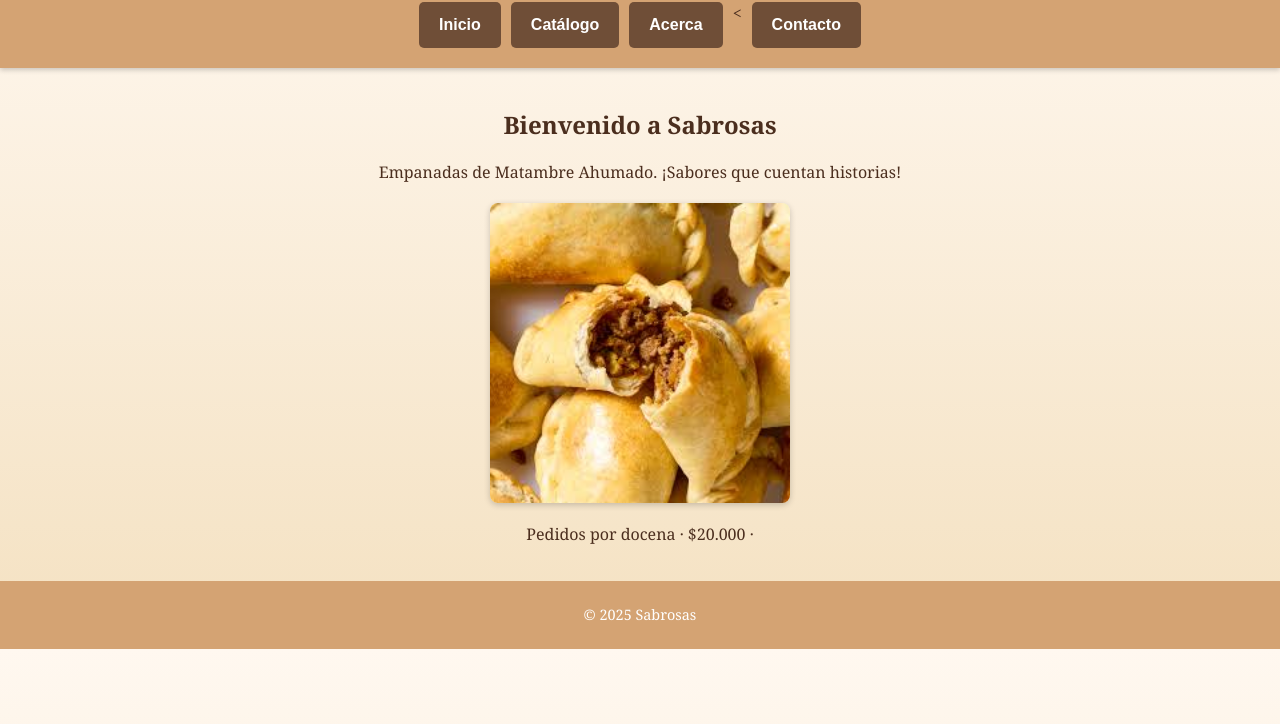
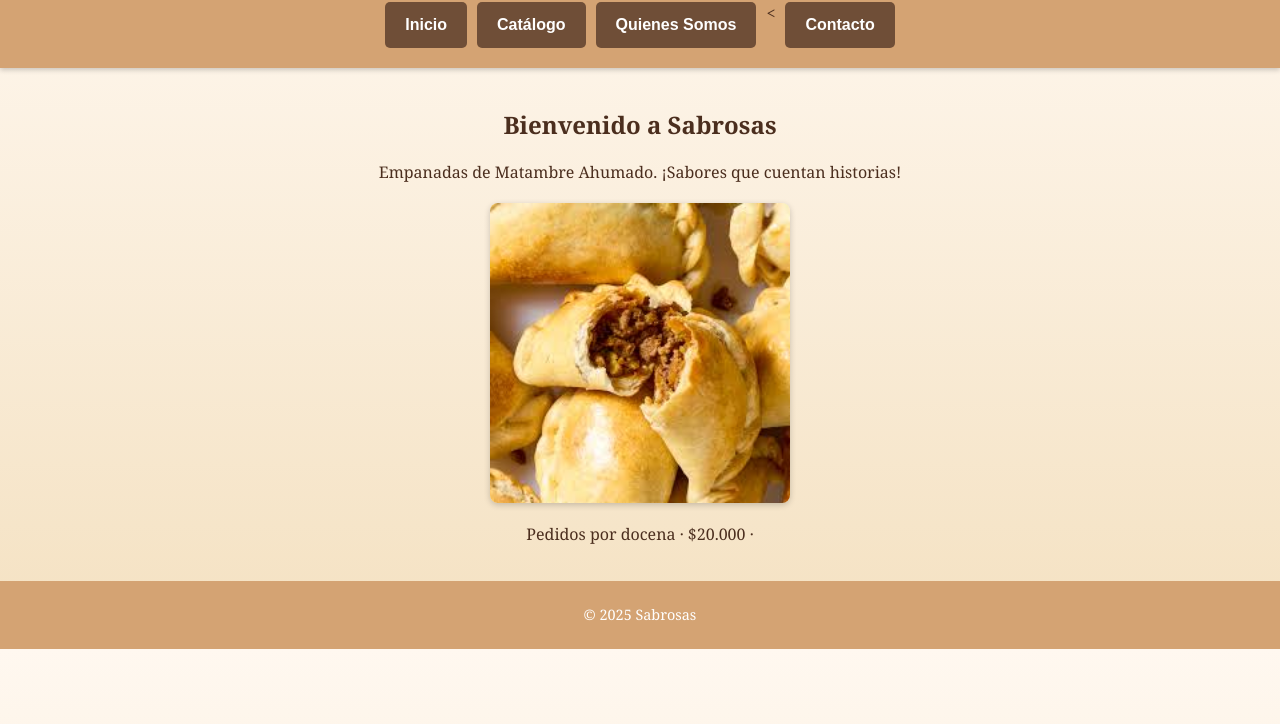
Before and after one commit to Cabro645/sabrosas, a plain HTML site: page index.html in a window 1280 px wide. Shown: the part 76-800 px from the top of the page. Drawn offline with Linux system fonts and the light colour scheme.

Commit message:
10cima cambio

```diff
--- a/index.html
+++ b/index.html
@@ -13,7 +13,7 @@
     <nav>
       <button onclick="mostrarInicio()">Inicio</button>
       <button onclick="mostrarCatalogo()">Catálogo</button>
-      <button onclick="mostrarAcerca()">Acerca</button>
+      <button onclick="mostrarAcerca()">Quienes Somos</button>
       <<button onclick="verContacto()">Contacto</button>
 
 
```
